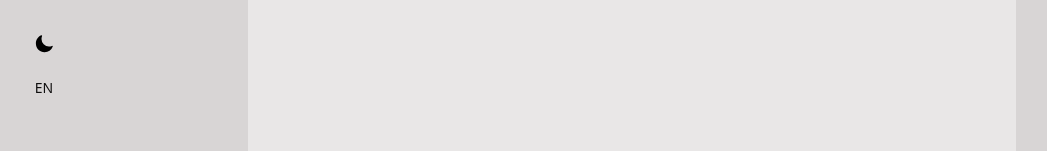
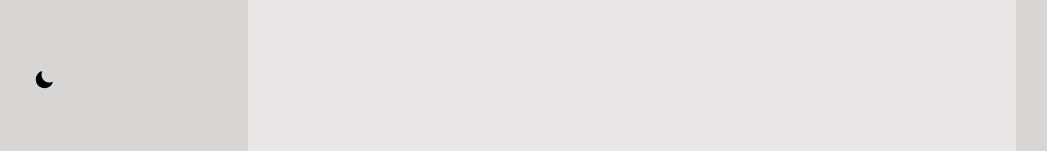
Before and after one commit to snuen/snuen, a SvelteKit app: page / in a window 1280 px wide. Shown: the part 646-797 px from the top of the page, without its empty margins (8-1055 px from the left). Built offline with nearby package versions, Linux system fonts and the light colour scheme.

Commit message:
comment out for now

```diff
--- a/src/routes/+layout.svelte
+++ b/src/routes/+layout.svelte
@@ -47,9 +47,9 @@
 						<img src={moon} alt="moon" width="20" height="20" class="swap-off" />
 					</label>
 				</li>
-				<li class="px-2 border-l border-dashed border-l-neutral-800 md:border-none">
+				<!-- <li class="px-2 border-l border-dashed border-l-neutral-800 md:border-none">
 					<button type="button" class="flex justify-center w-10 h-full px-0 md:px-2">EN</button>
-				</li>
+				</li> -->
 			</ul>
 		</nav>
 	</header>
```
